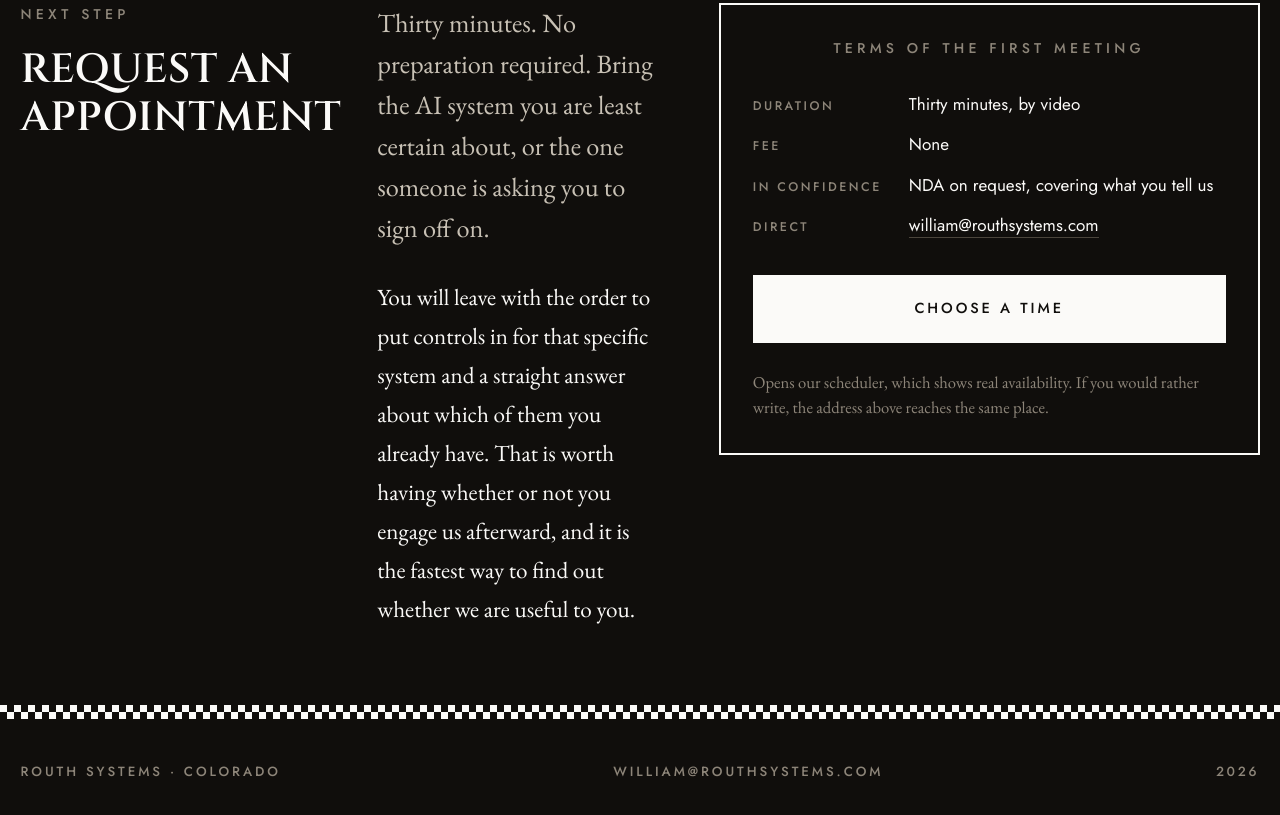
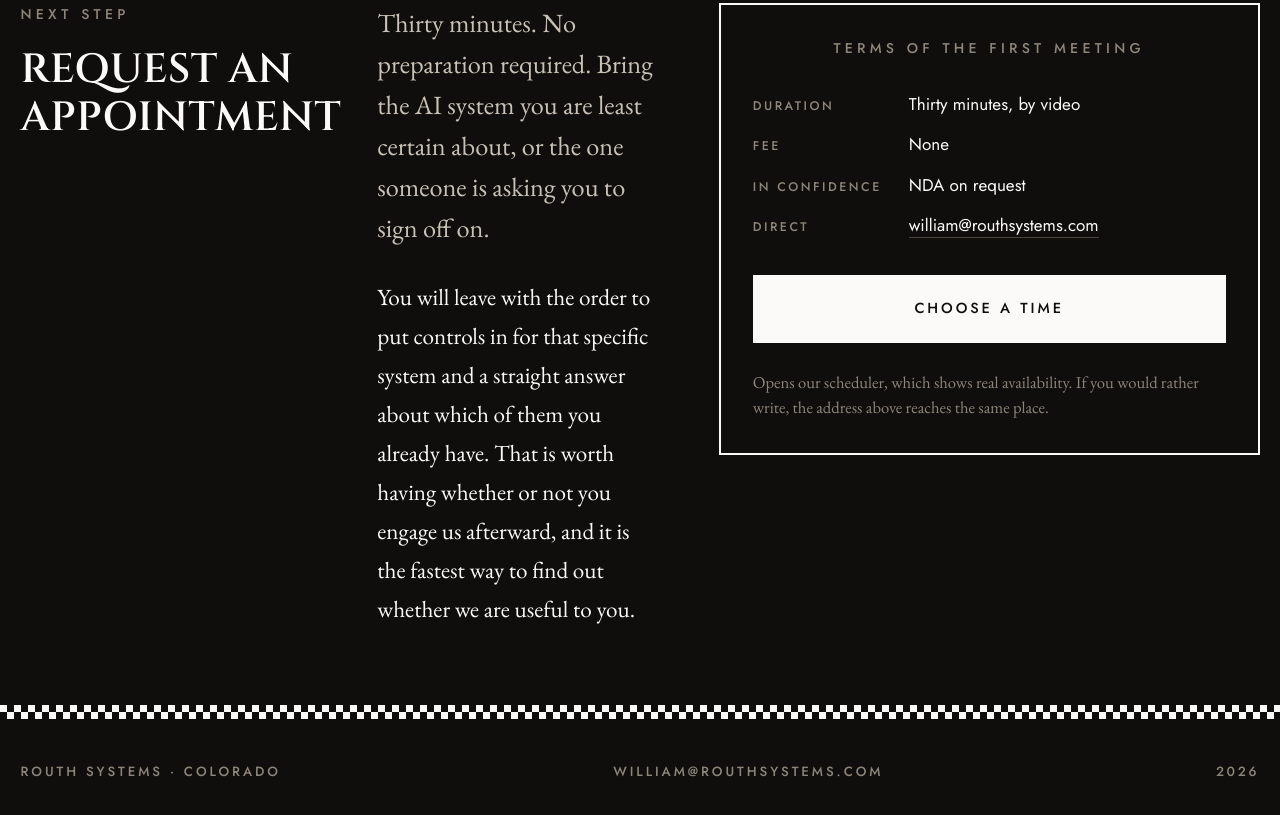
Before and after one commit to WilliamScarbro/routhsystems-site, a plain HTML site: page index.html in a window 1280 px wide. Shown: the part 6249-7064 px from the top of the page. Drawn offline with nearby package versions, Linux system fonts and the light colour scheme.

Commit message:
Trim the NDA line to "NDA on request"

```diff
--- a/index.html
+++ b/index.html
@@ -774,7 +774,7 @@
             <dl>
               <dt>Duration</dt><dd>Thirty minutes, by video</dd>
               <dt>Fee</dt><dd>None</dd>
-              <dt>In confidence</dt><dd>NDA on request, covering what you tell us</dd>
+              <dt>In confidence</dt><dd>NDA on request</dd>
               <dt>Direct</dt><dd><a href="mailto:william@routhsystems.com">william@routhsystems.com</a></dd>
             </dl>
             <a class="btn" id="booking-cta" href="mailto:william@routhsystems.com?subject=Routh%20Systems%20consultation%20request&amp;body=A%20sentence%20on%20the%20system%2C%20and%20two%20or%20three%20times%20that%20suit%20you.">Choose a time</a>
```
